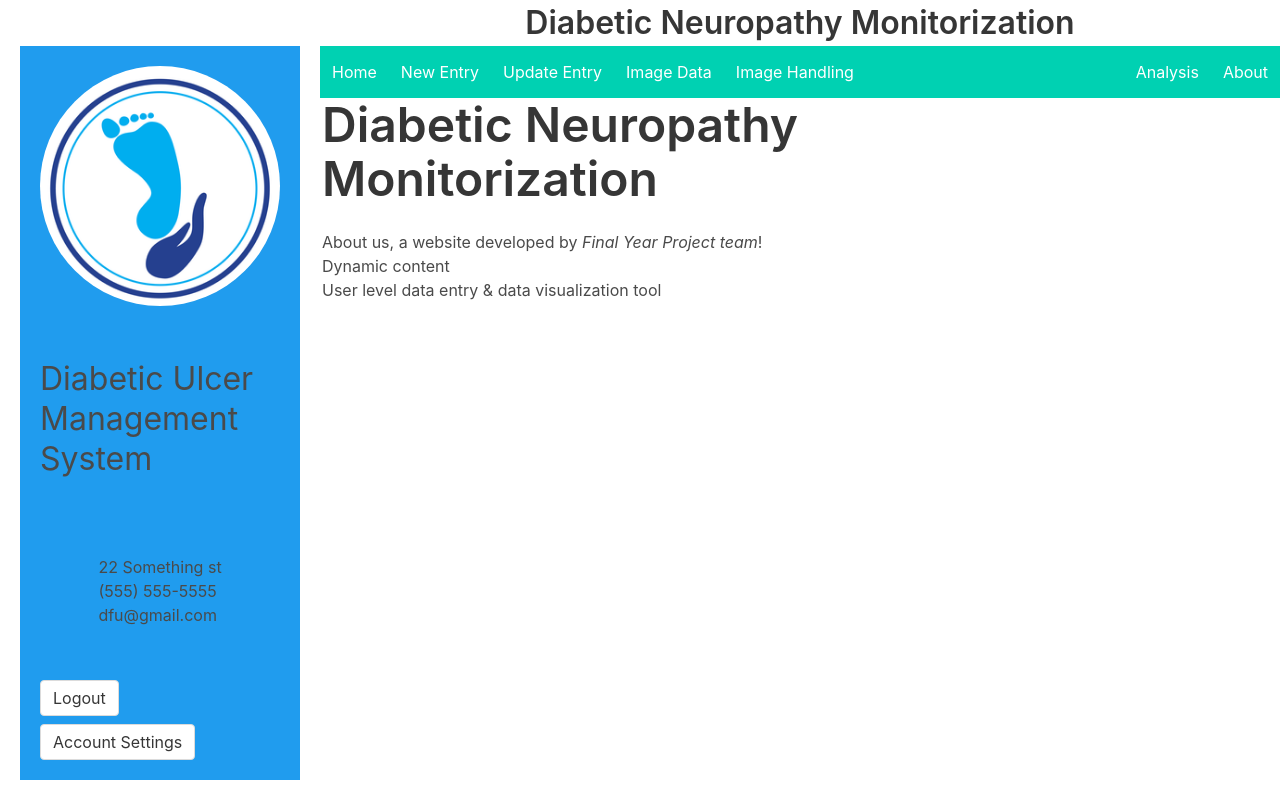
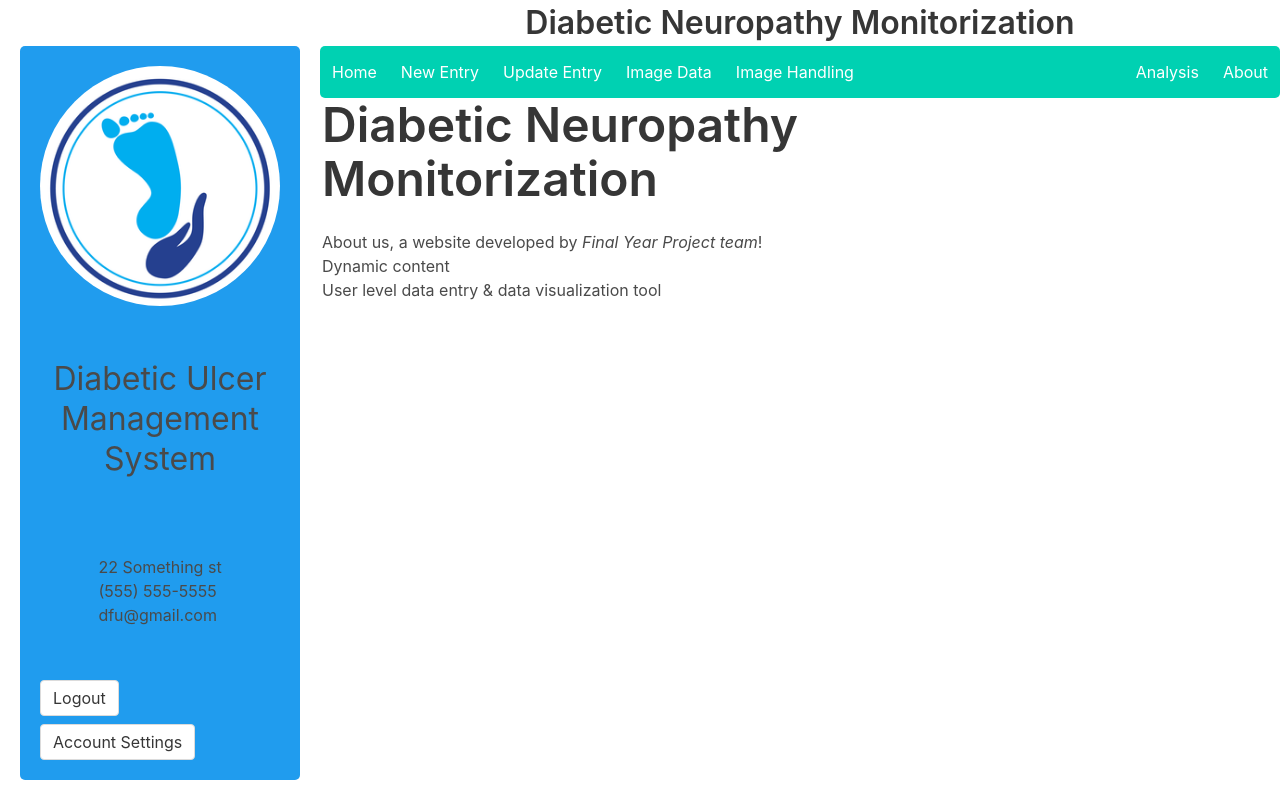
Before and after one commit to cramraj8/DFUWebPlatform, a Django app: page /about/ in a window 1280 px wide. Run offline with Django 3.2, Linux system fonts and the light colour scheme.

Commit message:
Make final improvements

```diff
--- a/DFUApp/static/css/base_generic.css
+++ b/DFUApp/static/css/base_generic.css
@@ -26,6 +26,7 @@ body {
     /* border-right: 1px solid #666666; */
     margin: 0 20px 20px 20px;
     background-color: #14baaf;
+    border-radius: 5px !important;
 }
 #sidebar img {
     border-radius: 50%;
@@ -36,6 +37,10 @@ body {
     grid-column: 2 / -1;
 }
 
+.navbar {
+    border-radius: 5px;
+}
+
 #content {
     grid-row: 3 / -1;
     overflow: auto;
--- a/DFUApp/templates/base_generic.html
+++ b/DFUApp/templates/base_generic.html
@@ -17,7 +17,7 @@
         <section id="sidebar" class="has-background-info">
 
             <img src="{% static 'images/logo.png' %}" alt="Diabetic Logo">
-            <h3 class="subtitle is-3" text-align="center">Diabetic Ulcer Management System</h3>
+            <h3 class="subtitle is-3" align="center">Diabetic Ulcer Management System</h3>
 
             <ul>
                 <li><i class="fa fa-road"></i> 22 Something st</li>
```
